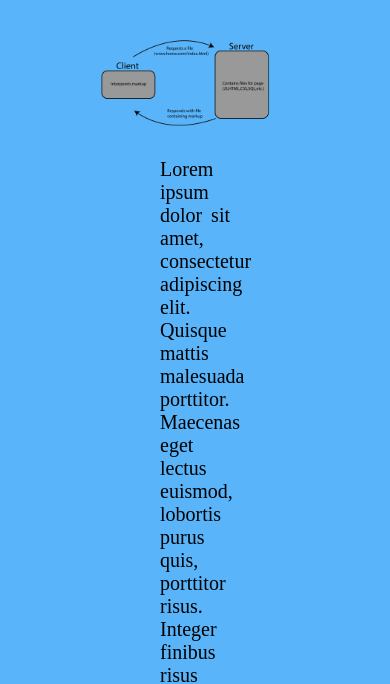
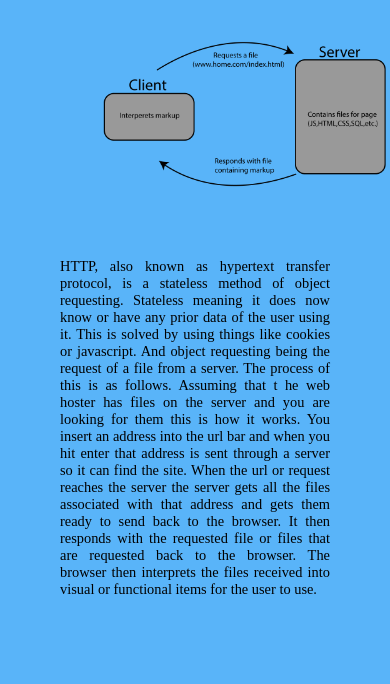
Before and after one commit to HurleyAndrew/webmobile-proj2, a plain HTML site: page http.html in a window 390 px wide. Shown: the part 168-852 px from the top of the page. Drawn offline with Linux system fonts and the light colour scheme.

Commit message:
more stuff

```diff
--- a/assets/http.css
+++ b/assets/http.css
@@ -22,12 +22,31 @@
 	height: 300px;
 	width: 400px;
 }
+	.desc{
+		font-size: 1.1em;
+		margin-left: 80px;
+		margin-right: 80px;
+	}
+	.center{
+		margin:auto;
+		width: 50%;
+	}
 }
 
 /* Small screens */
 @media (max-width: 500px) {
 	.diagram{
-		height: 100px;
+		height: 200px;
 		width: 300px;
 	}
+	.desc{
+		font-size: .9em;
+		margin-left: 60px;
+		margin-right: 60px;
+	}
+	.center{
+		margin:auto;
+		width: 50%;
+	}
+
 }
--- a/http.html
+++ b/http.html
@@ -15,13 +15,17 @@
 	<div class="center">
 		<div class="diagram"></div>
 	</div>
-	<div class="desc">Lorem ipsum dolor sit amet, consectetur adipiscing elit. Quisque mattis malesuada porttitor. Maecenas eget lectus euismod, lobortis purus quis, porttitor risus. Integer finibus risus eget orci iaculis, efficitur tincidunt turpis porta. Mauris pharetra vel est vel consequat. Mauris vitae justo ipsum. Aliquam erat volutpat. Nunc non aliquam leo. Sed et maximus est. Quisque ut rutrum dui. Maecenas eget nunc eros. Phasellus nisi risus, laoreet quis dolor eget, semper ultricies elit.
-
-	Nam malesuada suscipit mi, ut sodales nisl cursus rutrum. In ultricies convallis odio, eu tristique elit. Vivamus eros diam, egestas eu cursus vel, pharetra at dolor. Aenean posuere tellus id nulla blandit, id pharetra felis posuere. Donec volutpat malesuada erat, vitae facilisis augue ullamcorper sed. Donec at laoreet magna. In enim risus, consequat id erat id, viverra malesuada lacus. Phasellus eget nisl eget neque condimentum sollicitudin egestas lobortis risus. Cras ac ante eu ante aliquet vehicula ut sit amet ipsum. Fusce ante purus, varius id enim a, ultricies pulvinar risus.
-	Lorem ipsum dolor sit amet, consectetur adipiscing elit. Quisque mattis malesuada porttitor. Maecenas eget lectus euismod, lobortis purus quis, porttitor risus. Integer finibus risus eget orci iaculis, efficitur tincidunt turpis porta. Mauris pharetra vel est vel consequat. Mauris vitae justo ipsum. Aliquam erat volutpat. Nunc non aliquam leo. Sed et maximus est. Quisque ut rutrum dui. Maecenas eget nunc eros. Phasellus nisi risus, laoreet quis dolor eget, semper ultricies elit.
-
-	Nam malesuada suscipit mi, ut sodales nisl cursus rutrum. In ultricies convallis odio, eu tristique elit. Vivamus eros diam, egestas eu cursus vel, pharetra at dolor. Aenean posuere tellus id nulla blandit, id pharetra felis posuere. Donec volutpat malesuada erat, vitae facilisis augue ullamcorper sed. Donec at laoreet magna. In enim risus, consequat id erat id, viverra malesuada lacus. Phasellus eget nisl eget neque condimentum sollicitudin egestas lobortis risus. Cras ac ante eu ante aliquet vehicula ut sit amet ipsum. Fusce ante purus, varius id enim a, ultricies pulvinar risus.
-
+	<div class="desc">
+		HTTP, also known as hypertext transfer protocol, is a stateless method of object requesting.
+		Stateless meaning it does now know or have any prior data of the user using it.
+		This is solved by using things like cookies or javascript. And object requesting being
+		the request of a file from a server. The process of this is as follows. Assuming that t
+		he web hoster has files on the server and you are looking for them this is how it works.
+		You insert an address into the url bar and when you hit enter that address is sent through
+		a server so it can find the site. When the url or request reaches the server the server gets
+		all the files associated with that address and gets them ready to send back to the browser.
+		It then responds with the requested file or files that are requested back to the browser.
+		The browser then interprets the files received into visual or functional items for the user to use.
 	</div>
 </body>
 </html>
```
Also changed, not shown: assets/index.css (+20 -0 lines), index.html (+18 -2 lines), nav.js (+1 -17 lines), 1 other file.
